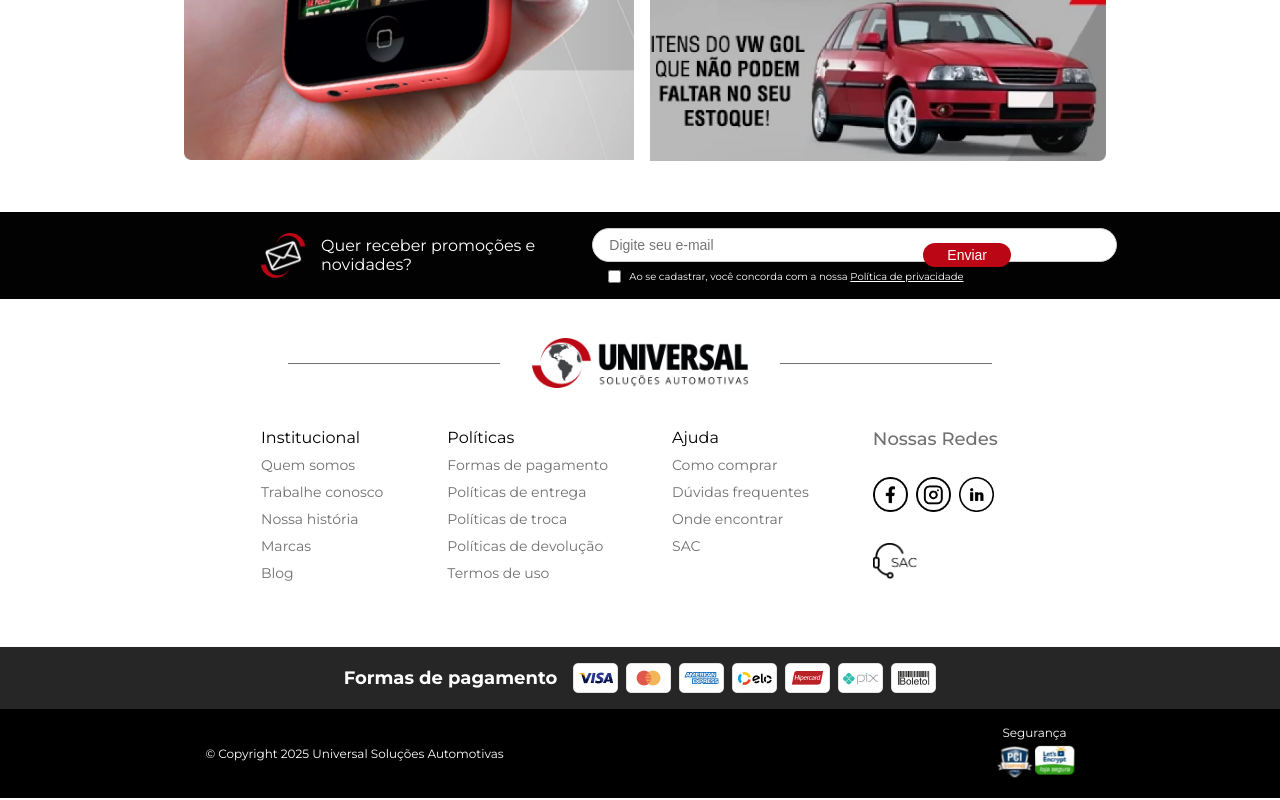
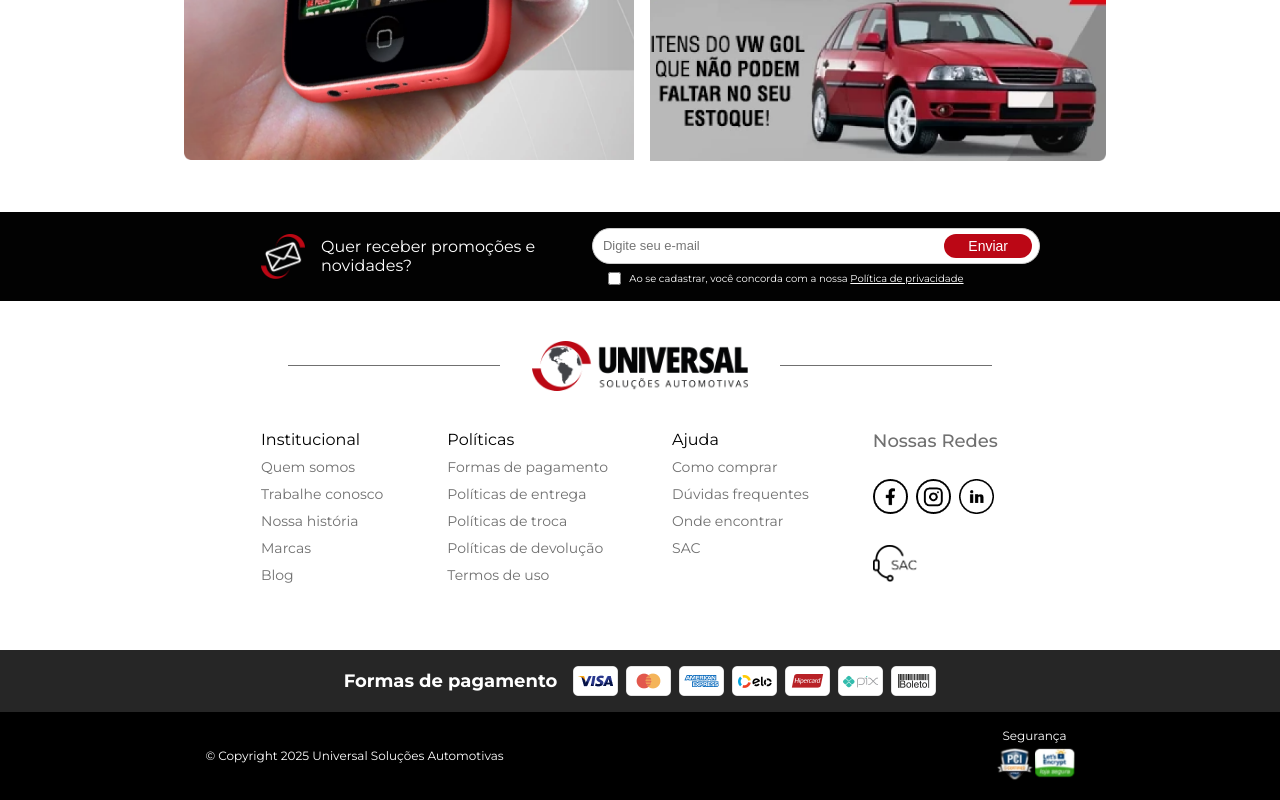
Before and after one commit to danrodriguesy/uni-novo-layout, a React (Vite) app: page / in a window 1280 px wide. Shown: the part 4426-5226 px from the top of the page. Built offline with nearby package versions, Linux system fonts and the light colour scheme.

Commit message:
ajuste no botão fixo da newsletter

```diff
--- a/src/assets/componentes/newsletter/newsletter.module.css
+++ b/src/assets/componentes/newsletter/newsletter.module.css
@@ -34,21 +34,18 @@
   position: relative;
   width: 500px;
 }
-
 .input {
   width: 100%;
-  padding: 0.5rem 5rem 0.5rem 1rem; /* espaço à direita pro botão */
-  font-size: 14px;
+  padding: 0.6rem;
+  font-size: 13px;
   border: 1px solid #ccc;
   border-radius: 2rem;
   outline: 0;
 }
-
 .btn {
   position: absolute;
-  right: 8px;
-  top: 50%;
-  transform: translateY(-50%);
+  right: -13px;
+  top: 6px;
   background-color: #BB0715;
   border: none;
   font-size: 14px;
```
